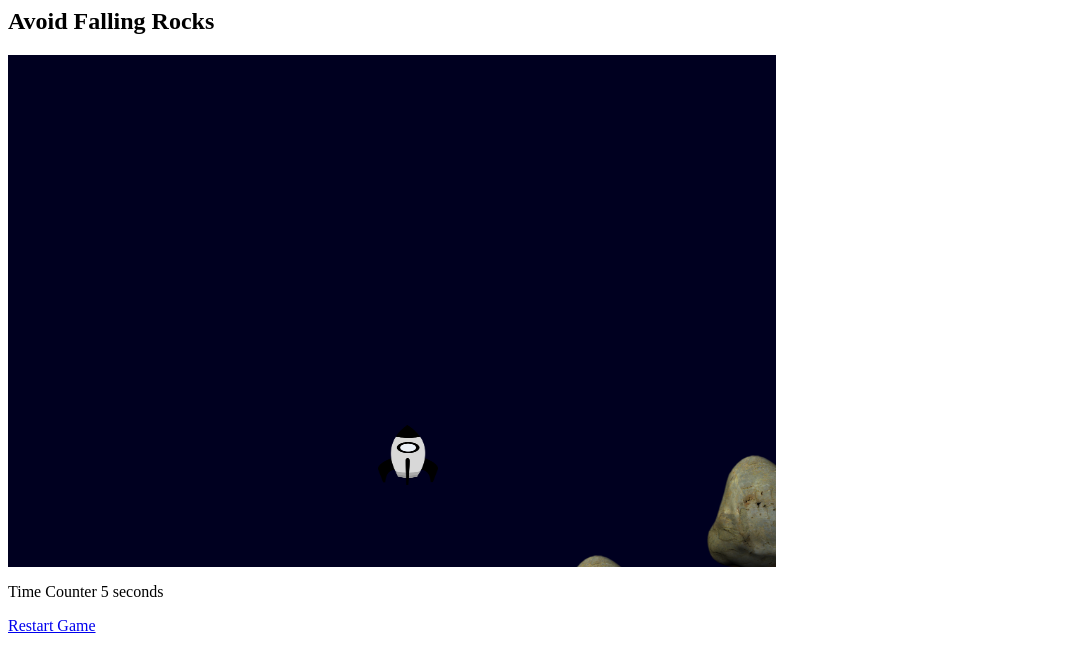
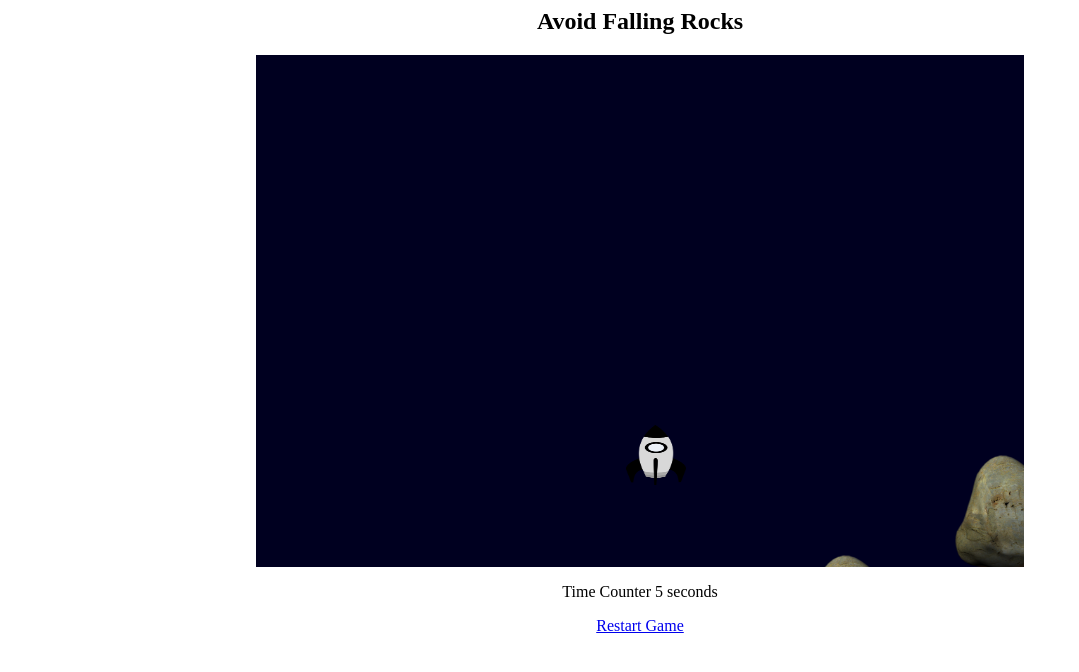
Before and after one commit to phapdinh/HTML5_Game, a plain HTML site: page index.html in a window 1280 px wide. Shown: the whole page, without its empty margins (0-1079 px from the left). Drawn offline with Linux system fonts and the light colour scheme.

Commit message:
align elements in the middle

```diff
--- a/index.html
+++ b/index.html
@@ -4,10 +4,12 @@
      <style></style>
 	 <script type="text/javascript" src="game.js"></script>
    </head>
-   <body onload="startApp()">
-     <h2>Avoid Falling Rocks</h2>
-     <canvas id="canvas" width="768" height="512"></canvas>
-	 <p id="time"></p>
-	 <a href="javascript:location.reload(true)">Restart Game</a>
+   <body onload="startApp()" align="middle">
+     <div>
+       <h2>Avoid Falling Rocks</h2>
+       <canvas id="canvas" width="768" height="512"></canvas>
+	   <p id="time"></p>
+	   <a href="javascript:location.reload(true)">Restart Game</a>
+     </div>
    </body>
 </html>
```
